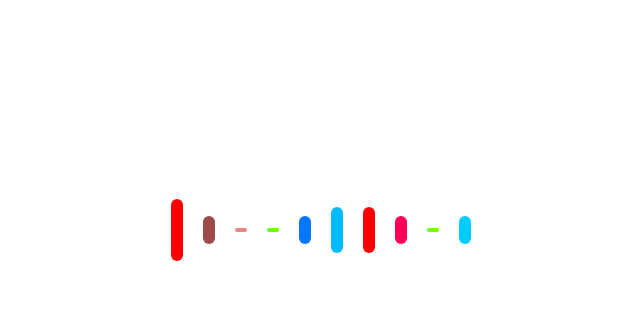
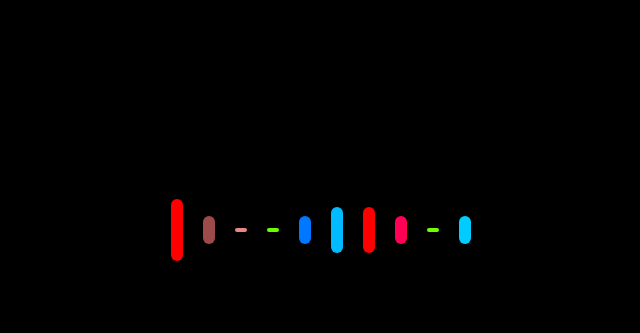
Before and after one commit to Jaydev2003/musicwaves, a plain HTML site: page index.html in a window 1280 px wide. Shown: the part 178-511 px from the top of the page, without its empty margins (319-959 px from the left). Drawn offline with Linux system fonts and the light colour scheme.

Commit message:
Update index.html

```diff
--- a/index.html
+++ b/index.html
@@ -11,7 +11,8 @@
             align-items: center;
             justify-content: center;
             height: 100vh;
-            backgroud-color:black;
+            background-color: black;
+
         }
         .music{
             width: 300px;
```
